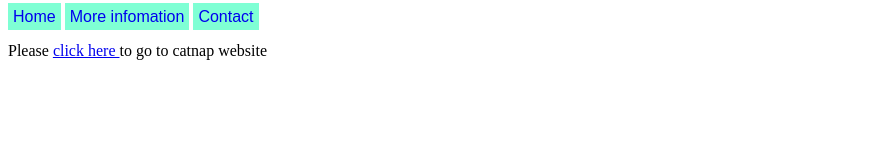
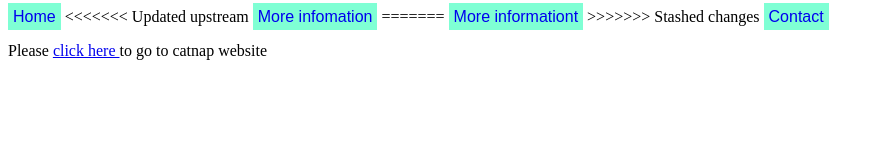
Before and after one commit to khabo-nina/my-first-draft-, a plain HTML site: page links.html in a window 1280 px wide. Shown: the whole page, without its empty margins (0-884 px from the left). Drawn offline with Linux system fonts and the light colour scheme.

Commit message:
Update links.html

```diff
--- a/links.html
+++ b/links.html
@@ -6,7 +6,11 @@
     <body>
         <div id="menu-bar">
             <a href="index.html">Home</a>
+<<<<<<< Updated upstream
             <a href="#">More infomation</a>
+=======
+            <a href="#">More informationt</a>
+>>>>>>> Stashed changes
             <a href="#">Contact</a>
         </div>
         <p>Please <a href="index.html">click here </a>to go to catnap website</p>
```
